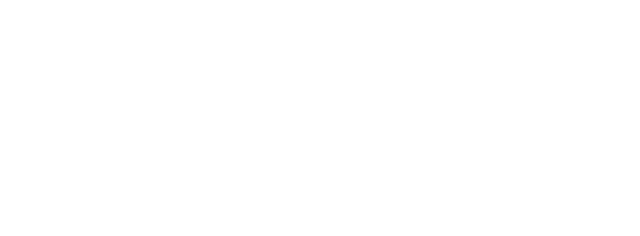
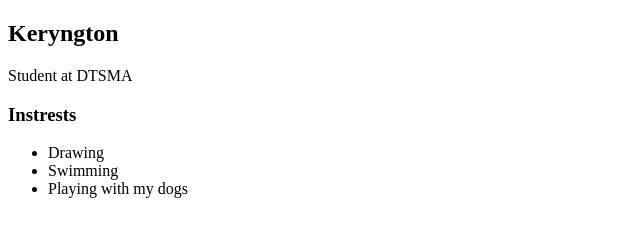
Before and after one commit to kerNorris/kerNorris.github.oi, a plain HTML site: page index.html in a window 1280 px wide. Shown: the whole page, without its empty margins (0-640 px from the left). Drawn offline with Linux system fonts and the light colour scheme.

Commit message:
add index.html and css files

```diff
--- a/index.html
+++ b/index.html
@@ -6,12 +6,28 @@
 
   <body>
     <div>
-      <nav>
-
-      </nav>
+      <nav></nav>
 
       <main>
+        <!-- Sidebar section -->
+        <div></div>
 
+        <!-- Content section -->
+        <div>
+          <h2>Keryngton</h2>
+          <p>Student at DTSMA</p>
+          <!-- Intrests section -->
+          <div>
+            <h3>Instrests</h3>
+            <ul>
+              <li>Drawing</li>
+
+              <li>Swimming</li>
+
+              <li>Playing with my dogs</li>
+            </ul>
+          </div>
+        </div>
       </main>
     </div>
   </body>
```
